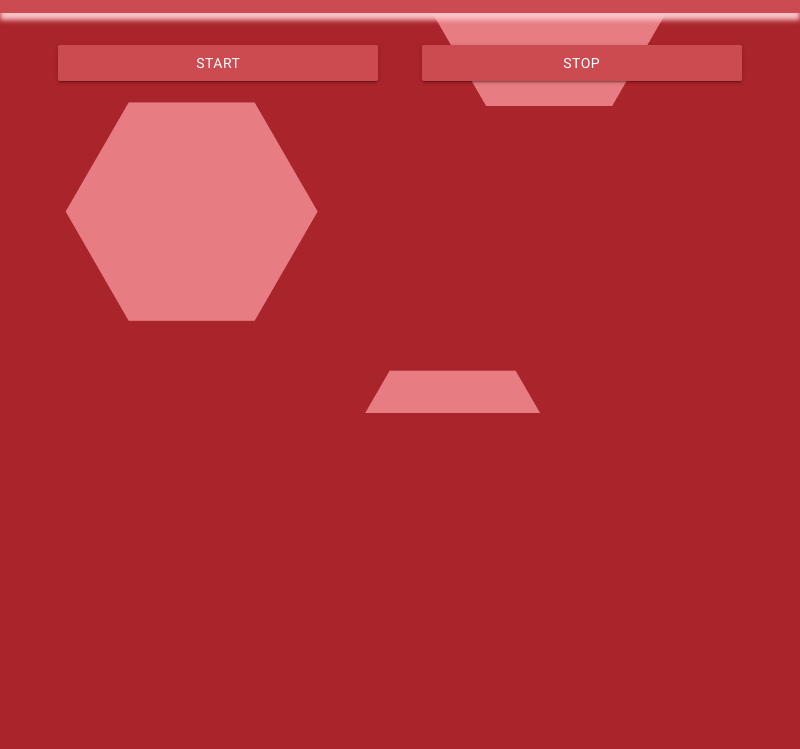
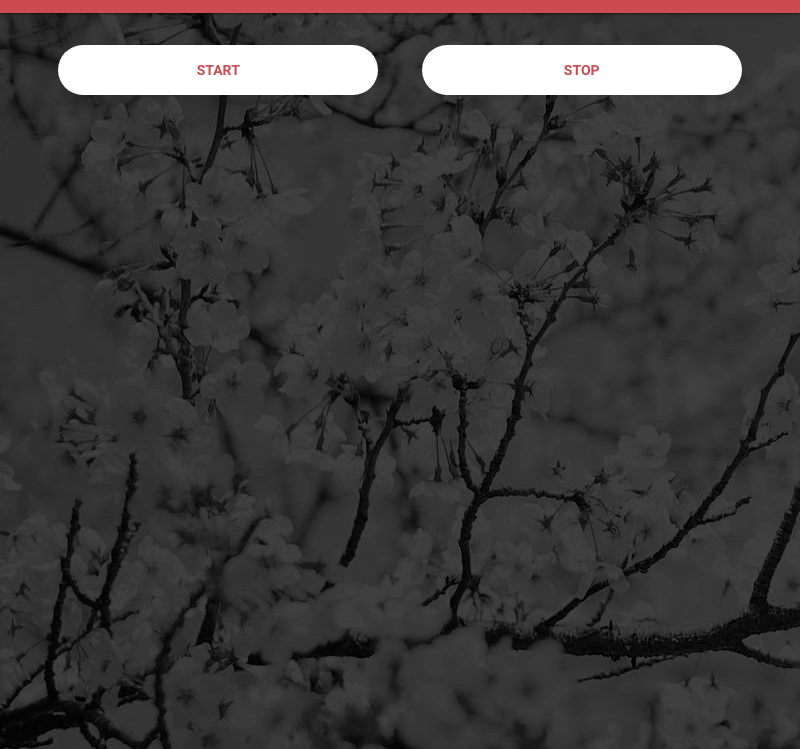
Before and after one commit to Ali60351/CN-GUI-Design, an Electron app: page Homescreen.html in a window 800 px wide. Shown: the part 51-800 px from the top of the page. Drawn offline with Linux system fonts and the light colour scheme.

Commit message:
Add BG. Removed material buttons

```diff
--- a/Homescreen.html
+++ b/Homescreen.html
@@ -18,8 +18,8 @@
     </div>
 
     <div class="mainBtns">
-        <a href="#" onclick="startCap();" class="waves-effect waves-light btn">Start</a>
-        <a href="#" onclick="terminate();" class="waves-effect waves-light btn">Stop</a>
+        <a href="#" onclick="startCap();" class="Xbtn">Start</a>
+        <a href="#" onclick="terminate();" class="Xbtn">Stop</a>
 
         <div id="target">
             <!-- <div class="graph">
@@ -36,15 +36,11 @@
         </div>
     </div>
 
-    <div id="particles-js"></div>
-
     <script>
         window.$ = window.jQuery = require('./jquery.min.js');
 
     </script>
     <script type="text/javascript" src="./hammer.min.js"></script>
-    <script type="text/javascript" src="./particles.min.js"></script>
-    <script type="text/javascript" src="js/app.js"></script>
     <script type="text/javascript" src="./Program.js"></script>
     <script type="text/javascript" src="js/materialize.min.js"></script>
 </body>
--- a/stylesheet.css
+++ b/stylesheet.css
@@ -4,6 +4,7 @@ html {
 
 body {
     background-color: #AA242B;
+    background-image: url('./header.jpg');
     min-height: 100%;
     margin: 0;
 }
@@ -12,13 +13,7 @@ body {
     width: 200%;
 }
 
-.nav-wrapper:hover {
-    box-shadow: 0px 7px 5px #FDC3C6;
-}
-
 .nav-wrapper {
-    box-shadow: 0px 3px 5px #FDC3C6;
-    transition: box-shadow 0.4s;
     background-color: #CC4B51;
 }
 
@@ -134,12 +129,31 @@ body {
     margin-right: 2.5%;
 }
 
-.btn {
-    background-color: #CC4B51;
+.Xbtn {
+    padding: 15px 30px;
+    border-radius: 300px;
+    font-weight: 700;
+    text-transform: uppercase;
+    background-color: white;
+    display: inline-block;
+    font-size: 14px;
+    line-height: 1.42857143;
+    text-decoration: none;
+    color: #CC4B51;
+    transition-duration: 0.4s;
+    object-position: center;
+    position: static;
+}
 }
 
-.btn:hover {
-    background-color: #FDC3C6;
+a:hover {
+    background-color: #CC4B51;
+    color: white;
+}
+
+.Xbtn:hover {
+    background-color: #CC4B51;
+    color: white;
 }
 
 #recordList a.collection-item {
```
Also changed, not shown: header.jpg (added).
